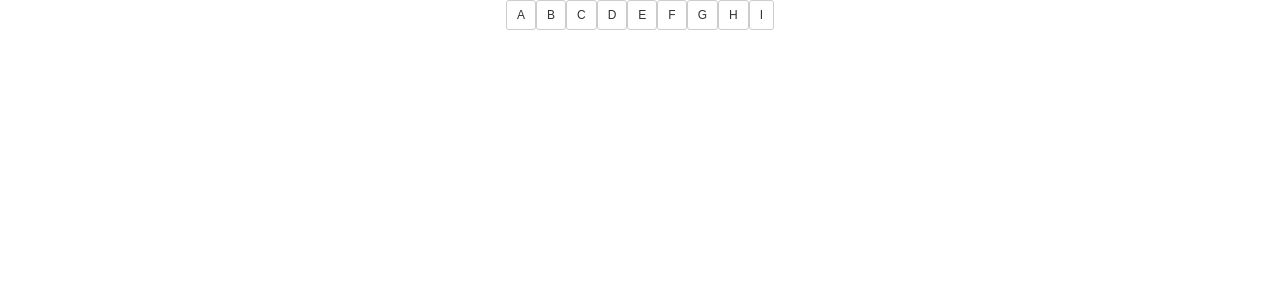
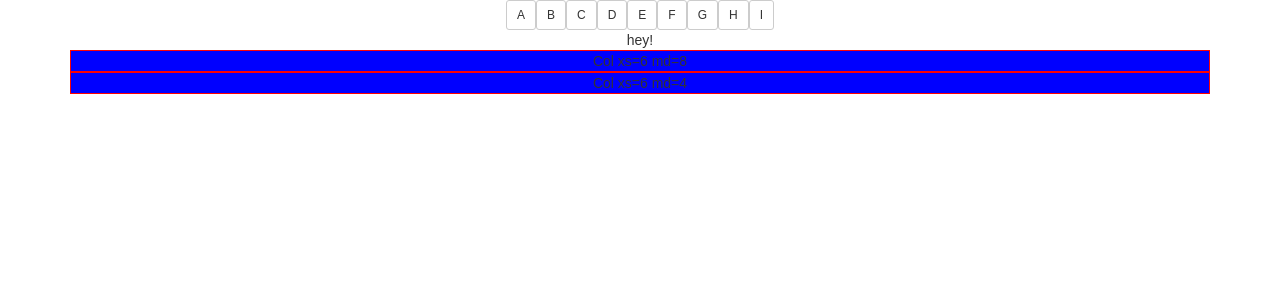
Before and after one commit to dtgoitia/test-bootstrap-react, a React (Create React App) app: page / in a window 1280 px wide. Shown: the top 300 px of the page. Built offline with nearby package versions, Linux system fonts and the light colour scheme.

Commit message:
Playing around with Grid, Col and Row components

```diff
--- a/src/App.js
+++ b/src/App.js
@@ -1,6 +1,7 @@
 import './App.css';
 import React from 'react';
 import MyButtons from './components/MyButtons';
+import MyLayout from './components/MyLayout';
 
 const buttonArray = [
   'A',
@@ -19,6 +20,7 @@ class App extends React.Component {
     return (
       <div className="App">
         <MyButtons buttonArray={buttonArray} />
+        <MyLayout />
       </div>
     );
   }
--- /dev/null
+++ b/src/components/MyLayout.js
@@ -0,0 +1,18 @@
+import React from 'react';
+import { Grid, Col, Row } from 'react-bootstrap';
+
+class MyLayout extends React.Component {
+  render() {
+    return(
+      <div>
+        hey!
+        <Grid>
+          <Col xs={6} md={4} bsClass='dtg'>Col xs=6 md=8</Col>
+          <Col xs={6} md={4} bsClass='dtg'>Col xs=6 md=4</Col>
+        </Grid>
+      </div>
+    );
+  }
+}
+
+export default MyLayout;
--- a/src/index.css
+++ b/src/index.css
@@ -3,3 +3,12 @@ body {
   padding: 0;
   font-family: sans-serif;
 }
+
+.dtg-xs-6 {
+  background-color: blue;
+  border: 1px solid red;
+}
+.dtg-md-8 {
+  background-color: yellow;
+  border: 1px solid red;
+}
```
